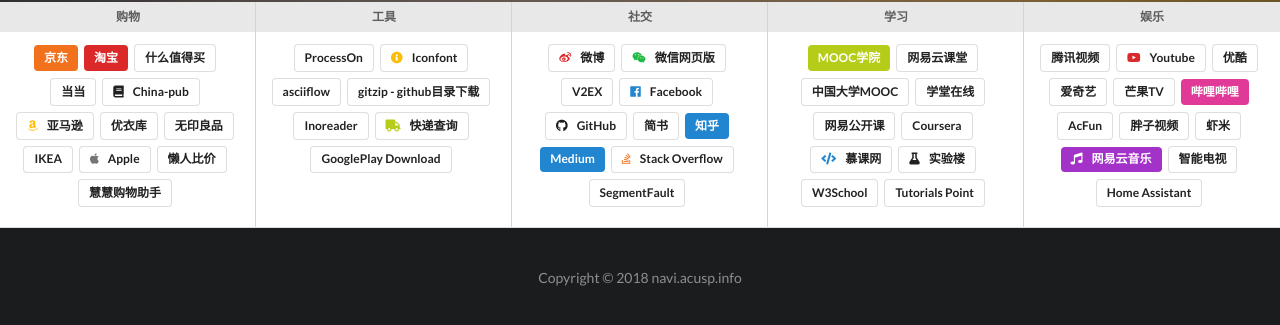
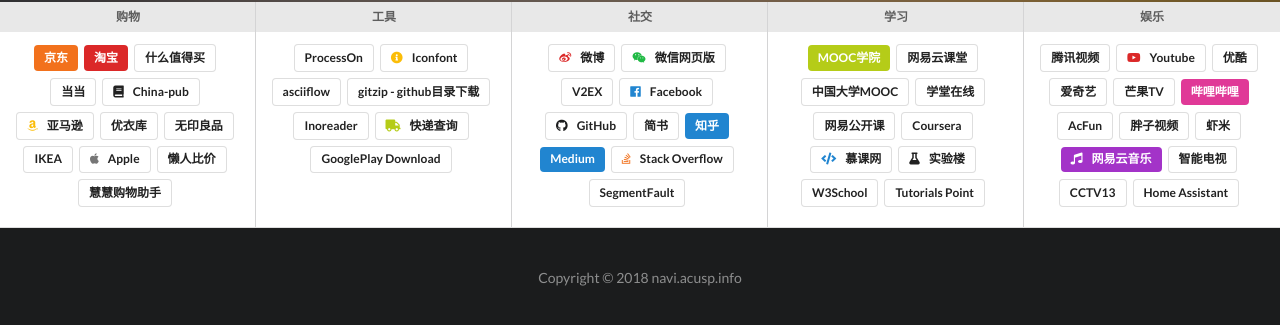
Before and after one commit to acusp/AC-Navi, a Jekyll site: the page built from index.html, in a window 1280 px wide. Shown: the part 657-982 px from the top of the page. Built offline with Jekyll 4.4.1, drawn with Linux system fonts in a browser that asks for light colours; comment, search, counter and statistics services are not loaded.

Commit message:
Add CCTV13

```diff
--- a/_data/home_links.yml
+++ b/_data/home_links.yml
@@ -228,6 +228,10 @@
       style: basic
       url: https://www.znds.com/
 
+    - name: CCTV13
+      style: basic
+      url: http://tv.cctv.com/live/cctv13/
+
     - name: Home Assistant
       style: basic
       url: https://home-assistant.io/
```
